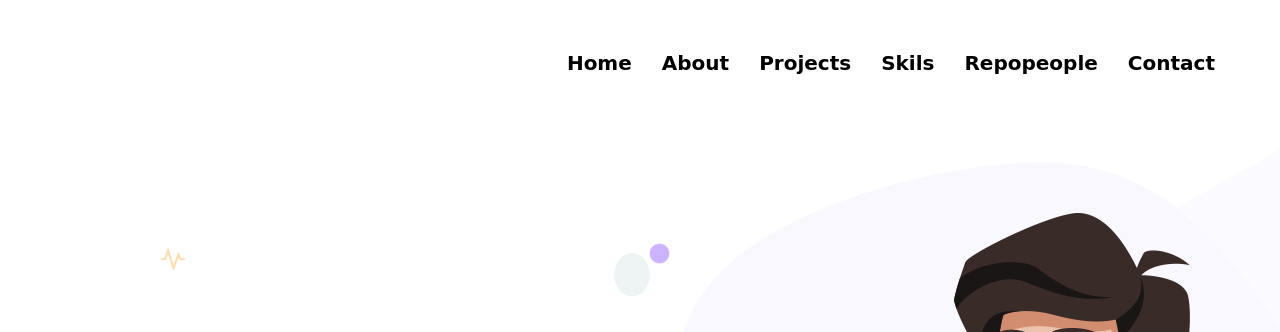
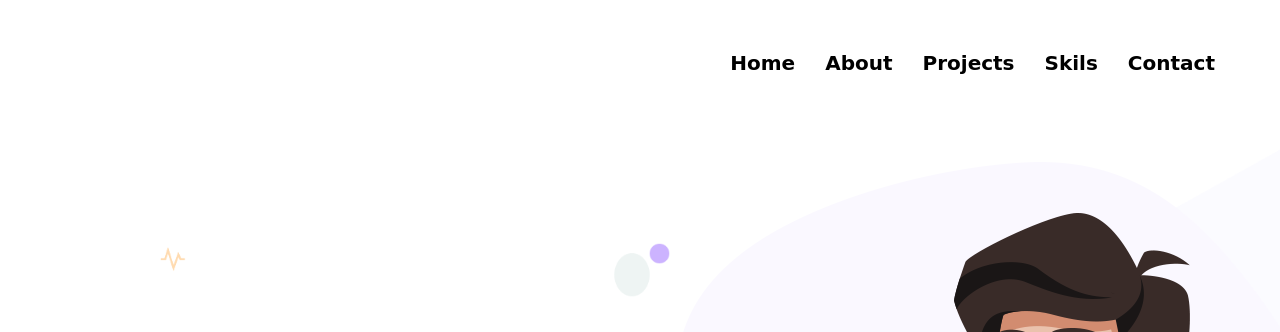
Before and after one commit to faysalmohammed2020/spps, a plain HTML site: page index.html in a window 1280 px wide. Shown: the top 332 px of the page. Drawn offline with Linux system fonts and the light colour scheme.

Commit message:
final commit

```diff
--- a/index.html
+++ b/index.html
@@ -22,7 +22,6 @@
     <h2><a href="#About">About</a></h2>
     <h2><a href="#Projects">Projects</a></h2>
     <h2><a href="#Skills">Skils</a></h2>
-    <h2><a href="repopeople.html">Repopeople</a></h2>
     <h2><a href="#contact">Contact</a></h2>
 
 
```
